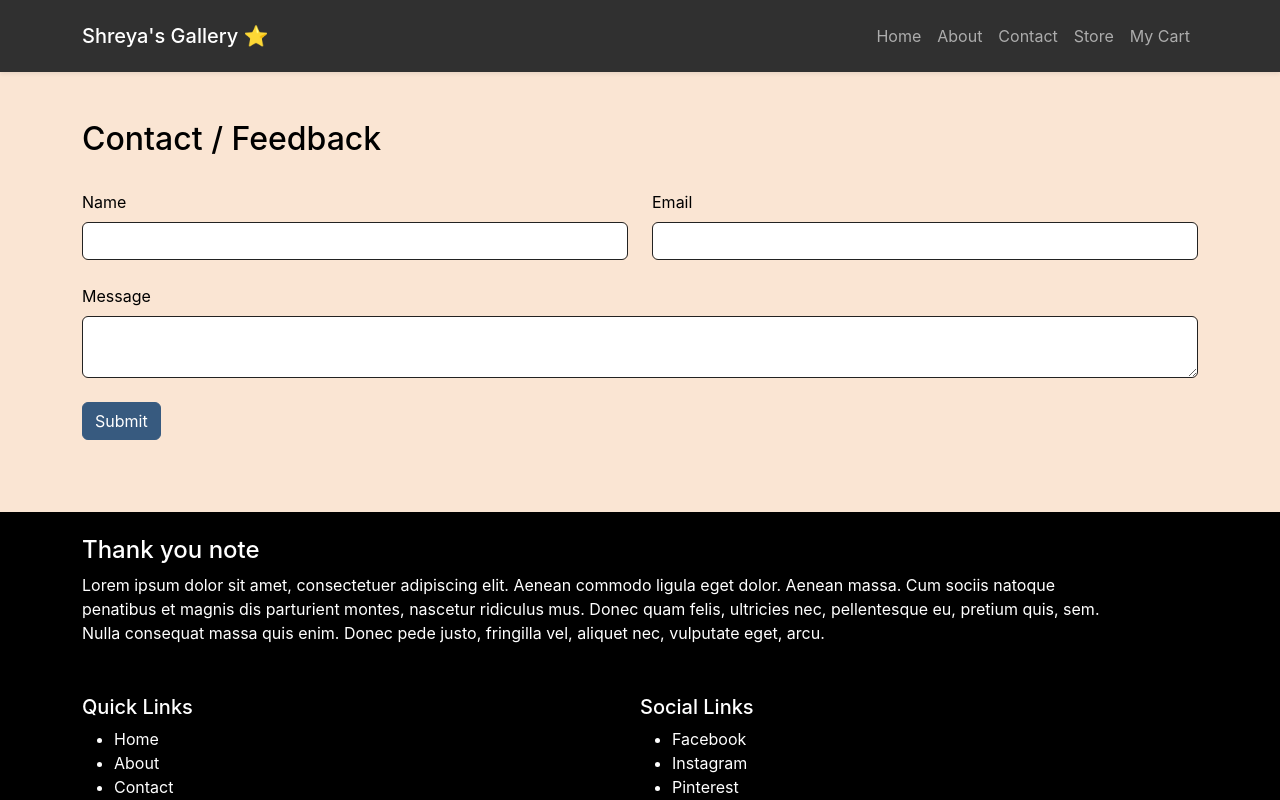
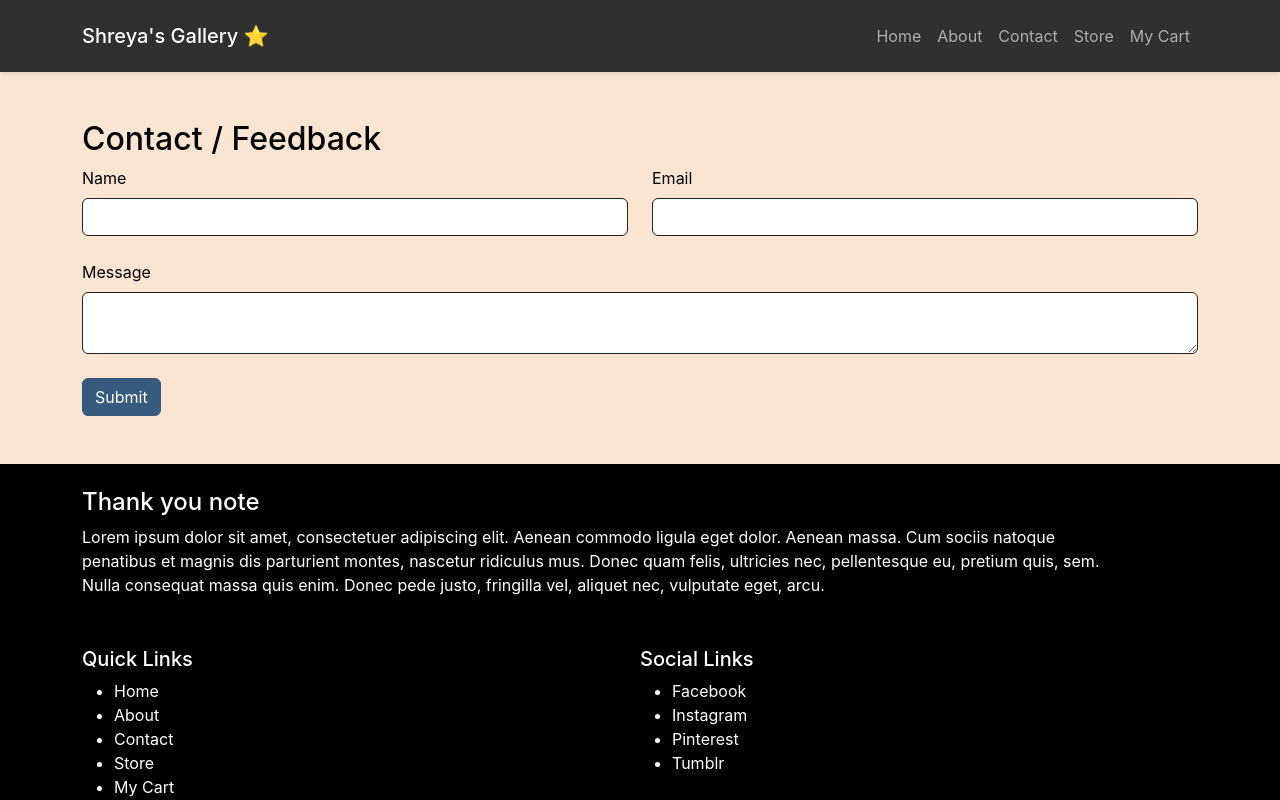
Before and after one commit to iamvkm/shreya-gallery, a React (Create React App) app: page /contact in a window 1280 px wide. Shown: the top 800 px of the page. Built offline with nearby package versions, Linux system fonts and the light colour scheme.

Commit message:
css fixes

```diff
--- a/src/components/Contact/ContactPage.js
+++ b/src/components/Contact/ContactPage.js
@@ -8,12 +8,12 @@ function ContactPage() {
             <div className="contact-page my-5">
                 <div className="container">
                     <h3>Contact / Feedback</h3>
-                    <form name="contact" netlify netlify-honeypot="bot-field" hidden>
-                        <input type="text" name="name" />
-                        <input type="email" name="email" />
-                        <textarea name="message"></textarea>
-                    </form>
-                    <form className="py-4" name="contact" method="POST">
+                    <form
+                        name="contact"
+                        method="POST"
+                        data-netlify="true"
+                        data-netlify-honeypot="bot-field"
+                    >
                         <div className="row">
                             <div className="col-md-6 col-sm-12">
                                 <div class="form-outline mb-4">
```
